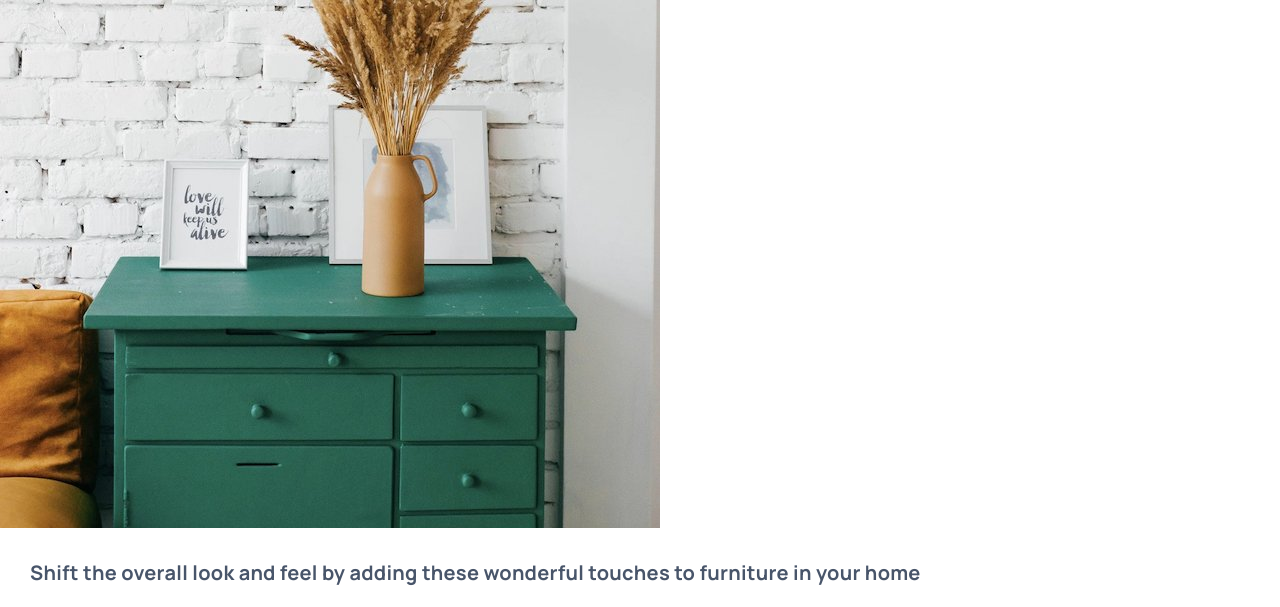
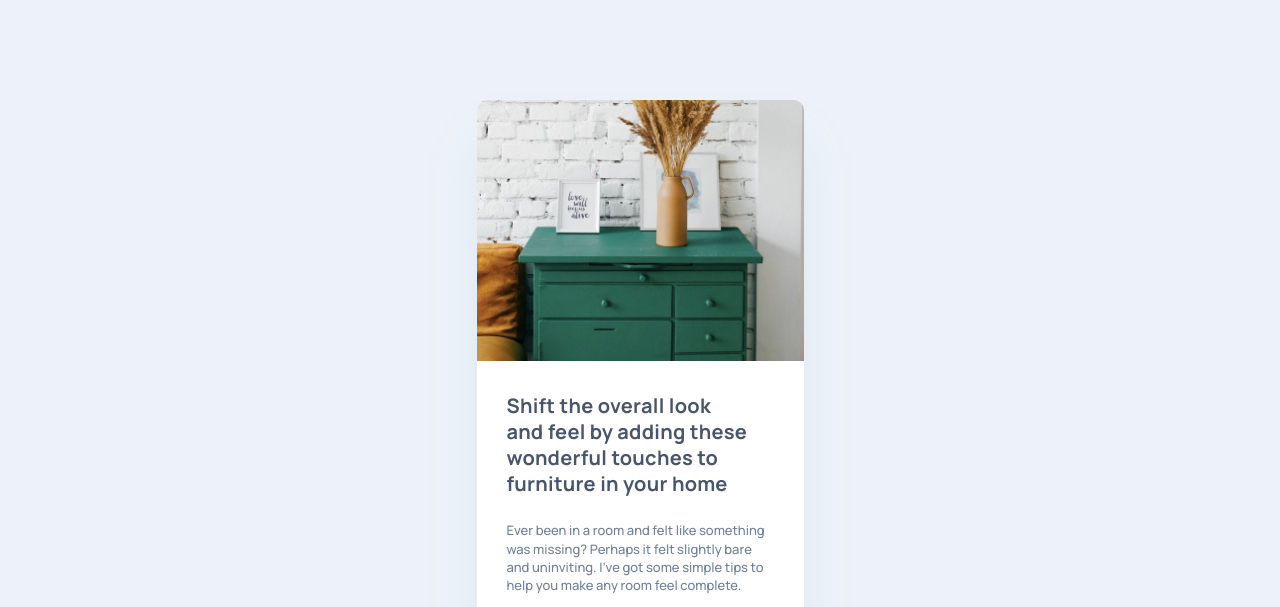
Before and after one commit to irfanoezen/article-preview-component, a plain HTML site: page index.html in a window 1280 px wide. Shown: the top 607 px of the page. Drawn offline with Linux system fonts and the light colour scheme.

Commit message:
Style article background

```diff
--- a/style.css
+++ b/style.css
@@ -18,7 +18,11 @@
 }
 
 body {
+  display: grid;
+  place-content: center;
+  height: 100vh;
   font-family: "Manrope", Arial, Helvetica, sans-serif;
+  background-color: var(--grey-200);
   /* 4. Add accessible line-height */
   line-height: 1;
   /* 5. Improve text rendering */
@@ -119,9 +123,18 @@ li {
 }
 
 .article {
+  background-color: var(--white);
+  max-width: 327px;
+  border-radius: 10px;
+  box-shadow: 0 40px 40px -10px hsla(210, 29%, 84%, 50.34%);
   display: flex;
   flex-direction: column;
   gap: 32px;
+}
+
+.article__img {
+  border-top-left-radius: 10px;
+  border-top-right-radius: 10px;
 }
 
 .article__content {
```
